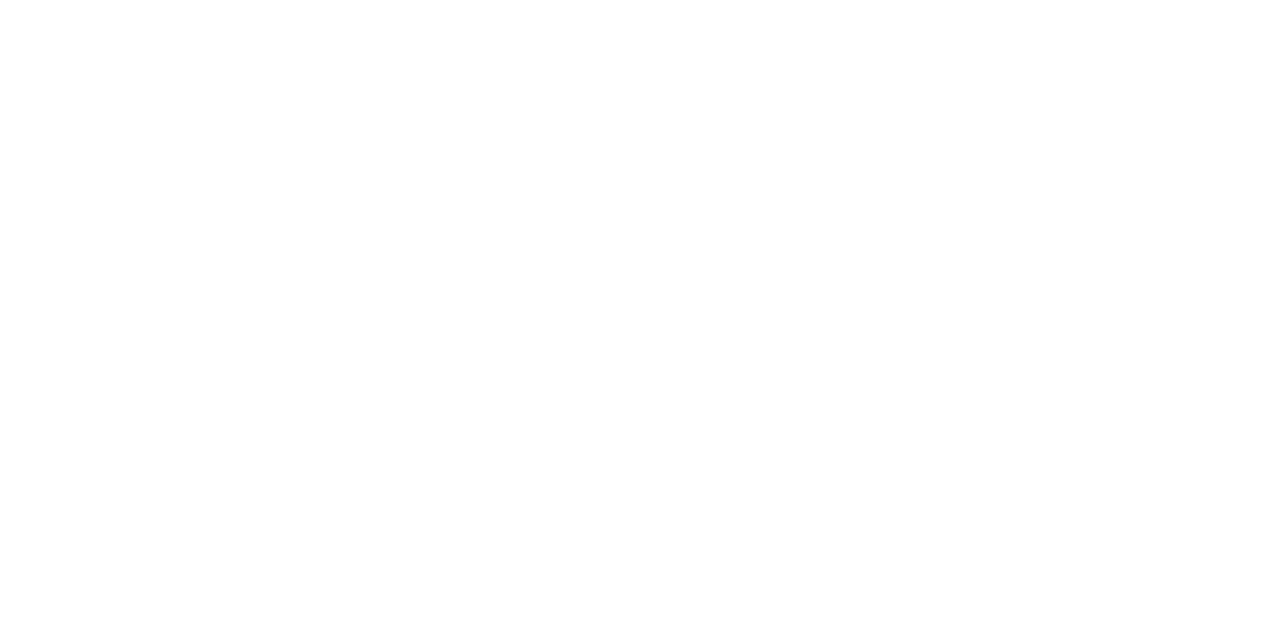
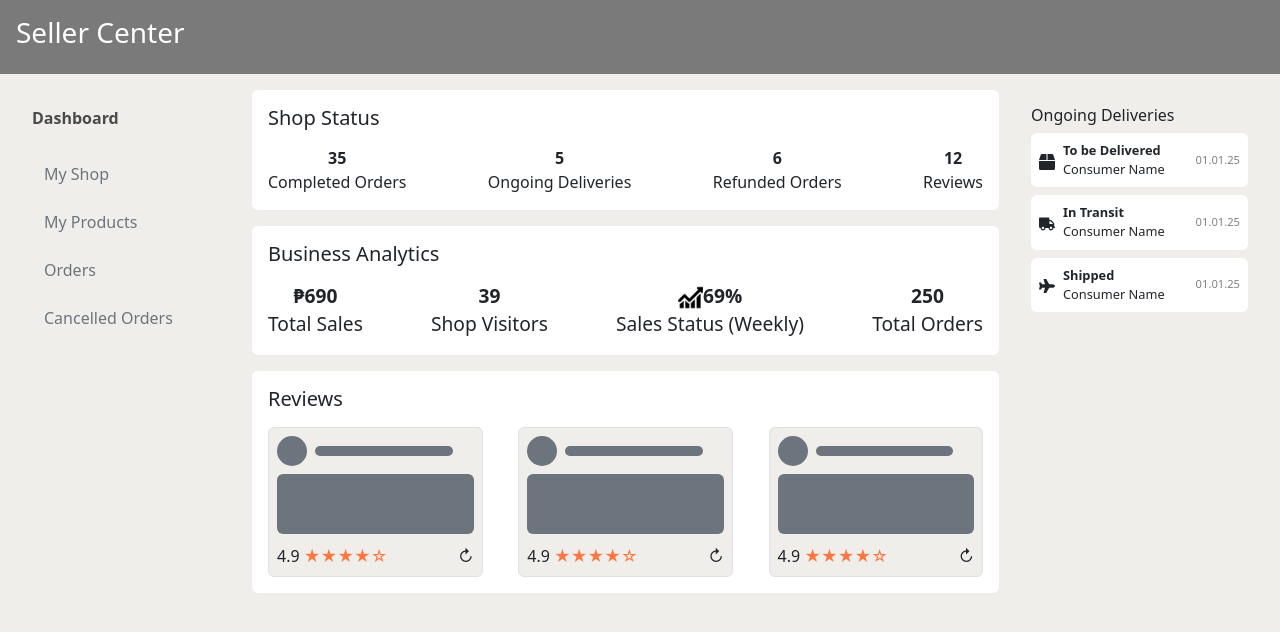
Before and after one commit to KurtD13/Ecommerce, a React (Vite) app in the folder EcomsWeb/: page /#/sellerpage in a window 1280 px wide. Before the commit this address had no page. Shown: the top 632 px of the page. Built offline with nearby package versions, Linux system fonts and the light colour scheme.

Commit message:
Sellerdashboard

```diff
--- a/EcomsWeb/package.json
+++ b/EcomsWeb/package.json
@@ -17,6 +17,7 @@
     "react-bootstrap": "^2.10.9",
     "react-datepicker": "^8.3.0",
     "react-dom": "^19.0.0",
+    "react-icons": "^5.5.0",
     "react-router-dom": "^7.5.1"
   },
   "devDependencies": {
--- a/EcomsWeb/src/App.jsx
+++ b/EcomsWeb/src/App.jsx
@@ -7,6 +7,8 @@ import { Resultpage } from './Pages/Resultpage'
 import { Profilepage } from './Pages/Profilepage'
 import { Signup } from './Pages/Signup'
 import { Checkoutpage } from './Pages/Checkout'
+import { SellerDashboard } from './Pages/SellerDashboard'
+import { Sellerproducts } from './Pages/Sellerproducts'
 
 function App() {
 
@@ -23,6 +25,8 @@ function App() {
           <Route path="/resultpage" element={<Resultpage/>}/>
           <Route path="/profilepage" element={<Profilepage/>}/>
           <Route path="/signup" element={<Signup/>}/>
+          <Route path="/sellerpage" element={<SellerDashboard/>}/>
+          <Route path="/sellerproducts" element={<Sellerproducts/>}/>
         </Routes>
       </Router>
 
--- a/EcomsWeb/src/Components/Navbar.jsx
+++ b/EcomsWeb/src/Components/Navbar.jsx
@@ -41,6 +41,14 @@ export function Navbar(){
                 data-bs-toggle="modal"
                 data-bs-target="#loginModal">Login</button>
 
+                <Link
+              to="/sellerpage"
+              className="btn me-2"
+              style={{ background: "#FE7743", color: "#EFEEEA" }}
+            >
+              Seller
+            </Link>
+
             <Link to="/profilepage" style={{background:"#FE7743", color:'#EFEEEA'}} className="btn"><i className="bi bi-person-fill"></i></Link>
           </div>
         </div>
--- /dev/null
+++ b/EcomsWeb/src/Components/Sellerheader.jsx
@@ -0,0 +1,7 @@
+export default function Header() {
+  return (
+    <header style={{backgroundColor: '#7a7a7a', color: 'white', padding: '1rem'}}>
+      <h3>Seller Center</h3>
+    </header>
+  )
+}
--- /dev/null
+++ b/EcomsWeb/src/Components/Sidebar.jsx
@@ -0,0 +1,55 @@
+import { Link } from "react-router-dom";
+import React from "react";
+
+const Sidebar = () => {
+  const linkStyle = {
+    display: "block",
+    padding: "8px 12px",
+    borderRadius: "6px",
+    color: "#6c757d",
+    textDecoration: "none",
+    marginBottom: "8px",
+    transition: "all 0.2s ease",
+  };
+
+  const linkHoverStyle = {
+    color: "#FE7743",
+    backgroundColor: "rgba(254, 119, 67, 0.1)",
+  };
+
+
+  const [hovered, setHovered] = React.useState(null);
+
+  return (
+    <div
+      className="d-flex flex-column p-3"
+      style={{ width: "220px", backgroundColor: "#EFEEEA", height: "100vh" }}
+    >
+      <div className="mb-4 fw-bold" style={{ color: "#4a4a4a" }}>
+        Dashboard
+      </div>
+      {[
+        { to: "/my-shop", label: "My Shop" },
+        { to: "/sellerproducts", label: "My Products" },
+        { to: "/orders", label: "Orders" },
+        { to: "/refund-returns", label: "Cancelled Orders" },
+      ].map(({ to, label }, i) => (
+        <Link
+          key={to}
+          to={to}
+          style={
+            hovered === i
+              ? { ...linkStyle, ...linkHoverStyle, cursor: "pointer" }
+              : { ...linkStyle, cursor: "pointer" }
+          }
+          onMouseEnter={() => setHovered(i)}
+          onMouseLeave={() => setHovered(null)}
+        >
+          {label}
+        </Link>
+      ))}
+    </div>
+  );
+};
+
+export default Sidebar;
--- /dev/null
+++ b/EcomsWeb/src/Pages/SellerDashboard.jsx
@@ -0,0 +1,189 @@
+import Sidebar from "../Components/Sidebar";
+import Header from "../Components/Sellerheader";
+import { Navbar } from "../Components/Navbar";
+import { useState, useEffect } from 'react';
+import { FaBox, FaTruck, FaPlane } from 'react-icons/fa';
+import sales from "../assets/sales.png";
+
+export function SellerDashboard(){
+    const [shopStatus, setShopStatus] = useState({
+    completedOrders: 0,
+    ongoingDeliveries: 0,
+    refundedOrders: 0,
+    reviews: 0,
+  });
+
+  const [businessAnalytics, setBusinessAnalytics] = useState({
+    totalSales: 0,
+    shopVisitors: 0,
+    salesStatus: 0,
+    totalOrders: 0,
+  });
+
+  const [reviews, setReviews] = useState([]);
+
+  const [ongoingDeliveries, setOngoingDeliveries] = useState([]);
+
+  useEffect(() => {
+
+    setShopStatus({
+      completedOrders: 35,
+      ongoingDeliveries: 5,
+      refundedOrders: 6,
+      reviews: 12,
+    });
+
+    setBusinessAnalytics({
+      totalSales: 690,
+      shopVisitors: 39,
+      salesStatus: 69,
+      totalOrders: 250,
+    });
+
+    setReviews([
+      { id: 1, rating: 4.9, text: 'Great service!' },
+      { id: 2, rating: 4.9, text: 'Fast delivery!' },
+      { id: 3, rating: 4.9, text: 'Quality products!' },
+    ]);
+
+    setOngoingDeliveries([
+      { id: 1, icon: <FaBox />, status: 'To be Delivered', consumer: 'Consumer Name', date: '01.01.25' },
+      { id: 2, icon: <FaTruck />, status: 'In Transit', consumer: 'Consumer Name', date: '01.01.25' },
+      { id: 3, icon: <FaPlane />, status: 'Shipped', consumer: 'Consumer Name', date: '01.01.25' },
+    ]);
+  }, []);
+
+
+    return(
+        <>
+        <Header/>
+        <div
+      style={{
+        flexGrow: 1,
+        padding: '1rem',
+        display: 'flex',
+        gap: '1rem',
+        overflowY: 'auto',
+        backgroundColor: '#EFEEEA',
+      }}
+    >
+                          <Sidebar/>
+
+      <div style={{ flex: 3, display: 'flex', flexDirection: 'column', gap: '1rem' }}>
+
+        <section className="p-3 rounded" style={{ backgroundColor: 'white' }}>
+          <h5>Shop Status</h5>
+          <div className="d-flex justify-content-between text-center mt-3">
+            <div>
+              <strong>{shopStatus.completedOrders}</strong>
+              <br />
+              Completed Orders
+            </div>
+            <div>
+              <strong>{shopStatus.ongoingDeliveries}</strong>
+              <br />
+              Ongoing Deliveries
+            </div>
+            <div>
+              <strong>{shopStatus.refundedOrders}</strong>
+              <br />
+              Refunded Orders
+            </div>
+            <div>
+              <strong>{shopStatus.reviews}</strong>
+              <br />
+              Reviews
+            </div>
+          </div>
+        </section>
+
+        <section className="p-3 rounded" style={{ backgroundColor: 'white' }}>
+          <h5>Business Analytics</h5>
+          <div className="d-flex justify-content-between text-center mt-3" style={{ fontSize: '1.2rem' }}>
+            <div>
+              <strong>₱{businessAnalytics.totalSales}</strong>
+              <br />
+              Total Sales
+            </div>
+            <div>
+              <strong>{businessAnalytics.shopVisitors}</strong>
+              <br />
+              Shop Visitors
+            </div>
+            <div>
+              <strong>
+                <img src={sales} alt="Sales Icon" style={{ width: 25, height: 25 }} />
+                {businessAnalytics.salesStatus}%
+                </strong>
+              <br />
+              Sales Status (Weekly)
+            </div>
+            <div>
+              <strong>{businessAnalytics.totalOrders}</strong>
+              <br />
+              Total Orders
+            </div>
+          </div>
+        </section>
+
+        <section className="p-3 rounded" style={{ backgroundColor: 'white' }}>
+          <h5>Reviews</h5>
+          <div className="d-flex justify-content-between mt-3">
+            {reviews.map((review) => (
+              <div
+                key={review.id}
+                className="p-2 border rounded"
+                style={{ width: '30%', backgroundColor: '#EFEEEA' }}
+              >
+                <div className="d-flex align-items-center mb-2">
+                  <div
+                    className="rounded-circle bg-secondary"
+                    style={{ width: 30, height: 30 }}
+                  ></div>
+                  <div className="ms-2 rounded bg-secondary" style={{ height: 10, width: '70%' }}></div>
+                </div>
+                <div className="rounded bg-secondary" style={{ height: 60, marginBottom: 10 }}></div>
+                <div className="d-flex justify-content-between align-items-center">
+                  <div>
+                    {review.rating} <span style={{ color: '#FE7743' }}>★★★★☆</span>
+                  </div>
+                  <div>↻</div>
+                </div>
+              </div>
+            ))}
+          </div>
+        </section>
+      </div>
+
+      <aside style={{ flex: 1 }}>
+        <div
+          style={{
+            padding: '1rem',
+            backgroundColor: '#EFEEEA',
+            borderRadius: '8px',
+          }}
+        >
+          <h6>Ongoing Deliveries</h6>
+          {ongoingDeliveries.map((d) => (
+            <div
+              key={d.id}
+              className="d-flex align-items-center justify-content-between my-2 p-2 bg-white rounded"
+            >
+              <div>{d.icon}</div>
+              <div className="ms-2 flex-grow-1" style={{ fontSize: '0.8rem' }}>
+                <div>
+                  <strong>{d.status}</strong>
+                </div>
+                <div>{d.consumer}</div>
+              </div>
+              <div style={{ fontSize: '0.7rem', color: 'gray' }}>{d.date}</div>
+            </div>
+          ))}
+        </div>
+      </aside>
+    </div>
+
+        </>
+
+    );
+}
--- /dev/null
+++ b/EcomsWeb/src/Pages/Sellerproducts.jsx
@@ -0,0 +1,14 @@
+import Sidebar from "../Components/Sidebar";
+import Header from "../Components/Sellerheader";
+
+export function Sellerproducts(){
+    return(
+        <>
+        <Header />
+        <Sidebar/>
+        <h1>This is the product page</h1>
+
+        </>
+
+    );
+}
```
Also changed, not shown: EcomsWeb/src/assets/sales.png (added), 1 other file (tests, documents, lock files or other folders).
